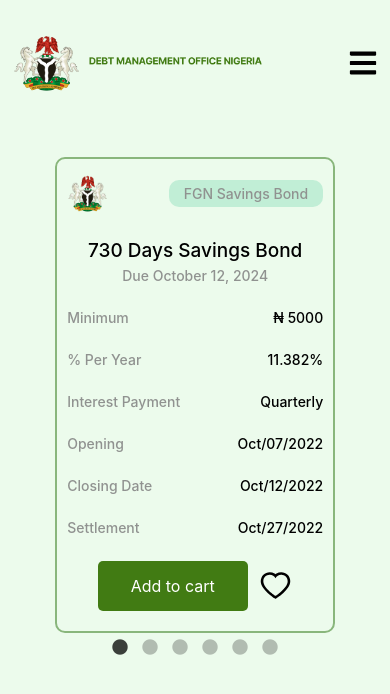
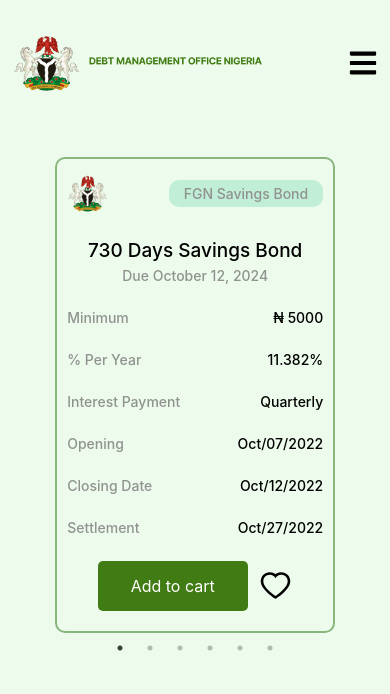
Before and after one commit to frank4177/Hasob_assessment, a React (Create React App) app: page /logged-in in a window 390 px wide. Shown: the top 694 px of the page. Built offline with nearby package versions, Linux system fonts and the light colour scheme.

Commit message:
Removed previous arrow on homepage

```diff
--- a/src/components/cartItem/cartItem.jsx
+++ b/src/components/cartItem/cartItem.jsx
@@ -14,7 +14,6 @@
   const total = useSelector((state) => state?.cart?.total);
 
   const removeItem = (item) => {
-    console.log(item);
     dispatch(removeProduct(item));
   };
 
--- a/src/components/navbar/navbar.jsx
+++ b/src/components/navbar/navbar.jsx
@@ -19,7 +19,7 @@
   const [toggle, setToggle] = useState(false);
   const [innerWidth, setInnerWidth] = useState(window.innerWidth);
 
-  // console.log(innerWidth)
+
   // Get Screen Size
   useEffect(() => {
     const changeWidth = () => {
--- a/src/features/cart/cartSlice.js
+++ b/src/features/cart/cartSlice.js
@@ -55,9 +55,8 @@
         increaseCart: (state, action) => {
             const increaseItem =  state.products.find((item) => item.id === action.payload.id);
 
-            console.log(increaseCart)
+            if(increaseItem.quantity >= 1){
 
-            if(increaseItem.quantity >= 1){
                 increaseItem.quantity += 1
 
                 state.total = (
@@ -71,7 +70,6 @@
 
            const increaseItem =  state.products.find((item) => item.id === action.payload.id);
 
-            console.log(increaseCart)
 
             if(increaseItem.quantity > 1){
                 increaseItem.quantity -= 1
--- a/src/pages/bondOffer/bondOffer.css
+++ b/src/pages/bondOffer/bondOffer.css
@@ -23,6 +23,12 @@
 }
 
 
+.showcase .slick-dots li button:before {
+    display: none !important;
+
+  }
+
+
 
 
 /* ************************************MEDIA QUERIES****************************/
@@ -39,4 +45,9 @@
     .bondOffer-container  .slick-prev{
             display: none !important;
         }
+
+        .showcase .slick-dots li button:before {
+            display: unset !important;
+
+          }
     }
--- a/src/pages/cart/cart.jsx
+++ b/src/pages/cart/cart.jsx
@@ -9,6 +9,7 @@
 const Cart = () => {
   const cartItems = useSelector((state) => state?.cart?.products);
   const total = useSelector((state) => state?.cart?.total);
+
 
   return (
     <div className="cart">
--- a/src/pages/home/home.css
+++ b/src/pages/home/home.css
@@ -47,9 +47,15 @@
     bottom: 30px;
 }
 
- .slick-dots li button:before {
+.hero-container .slick-dots li button:before {
     font-size: 18px;
 }
+
+
+.hero-container  .slick-prev{
+    display: none !important;
+}
+
 
 
 
```
Also changed, not shown: src/components/bondOfferCard/bondOfferCard.css (line endings or trailing spaces).
